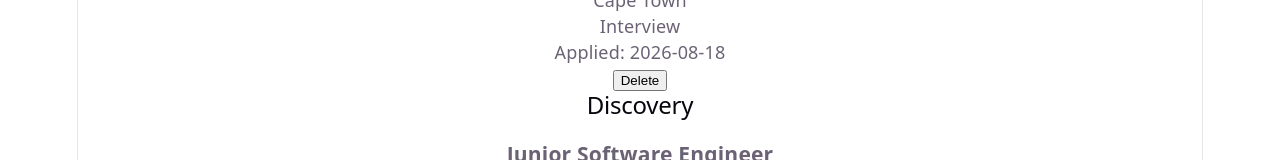
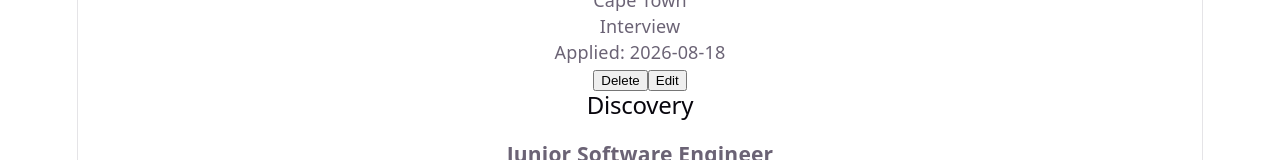
Before and after one commit to VividHydra28/job-application-tracker, a React (Vite) app: page /applications in a window 1280 px wide. Shown: the part 540-700 px from the top of the page. Built offline with nearby package versions, Linux system fonts and the light colour scheme.

Commit message:
prop changes

```diff
--- a/src/components/ApplicationCard.tsx
+++ b/src/components/ApplicationCard.tsx
@@ -7,14 +7,14 @@
 interface ApplicationCardProps {
   application: JobApplication;
   onDelete: (id: string) => void;
-  Edit: (id: string) => void;
-  //Edit: () => void;
+  onEdit: (application: JobApplication) => void;
 }
 
 // This component displays a card with the details of a job application.
 function ApplicationCard(
   { application,
-    onDelete
+    onDelete,
+    onEdit
   }:
   ApplicationCardProps)
   {
@@ -34,6 +34,10 @@
         Delete
       </button>
 
+      <button onClick={() => onEdit(application)}>
+            Edit
+      </button>
+
     </article>
   );
 }
--- a/src/components/StatusBadge.tsx
+++ b/src/components/StatusBadge.tsx
@@ -2,6 +2,8 @@
 
 //------------------------------END OF IMPORTS--------------------------------------------//
 
+
+// This interface defines the props for the StatusBadge component.
 interface StatusBadgeProps {
   status: ApplicationStatus;
 }
--- a/src/pages/Applications.tsx
+++ b/src/pages/Applications.tsx
@@ -13,6 +13,9 @@
   // Initialize the state for the list of applications using mock data.
   const [applications, setApplications] =
     useState<JobApplication[]>(mockApplications);
+
+    const [editingApplication, setEditingApplication] =
+  useState<JobApplication | null>(null);
 
   // This function handles adding a new application to the list.
   function handleAddApplication(applicationData: {
@@ -46,7 +49,7 @@
     )
   );
 }
-
+  /*
   function handleEditApplication(id: string) {
     setApplications((currentApplications) =>
       currentApplications.filter(
@@ -54,6 +57,11 @@
       )
     );
   }
+    */
+  // This function handles editing an existing application by updating its details in the state.
+  function handleEditApplication(application: JobApplication) {
+  setEditingApplication(application);
+}
 
   return (
     <main>
@@ -70,10 +78,13 @@
             key={application.id}
             application={application}
             onDelete={handleDeleteApplication}
-            Edit={handleEditApplication}
+            onEdit={handleEditApplication}
            // onDelete={setApplications}//
           />
         ))}
+        {editingApplication && (
+          <p>Editing: {editingApplication.company}</p>
+        )}
       </section>
 
       <button
```
